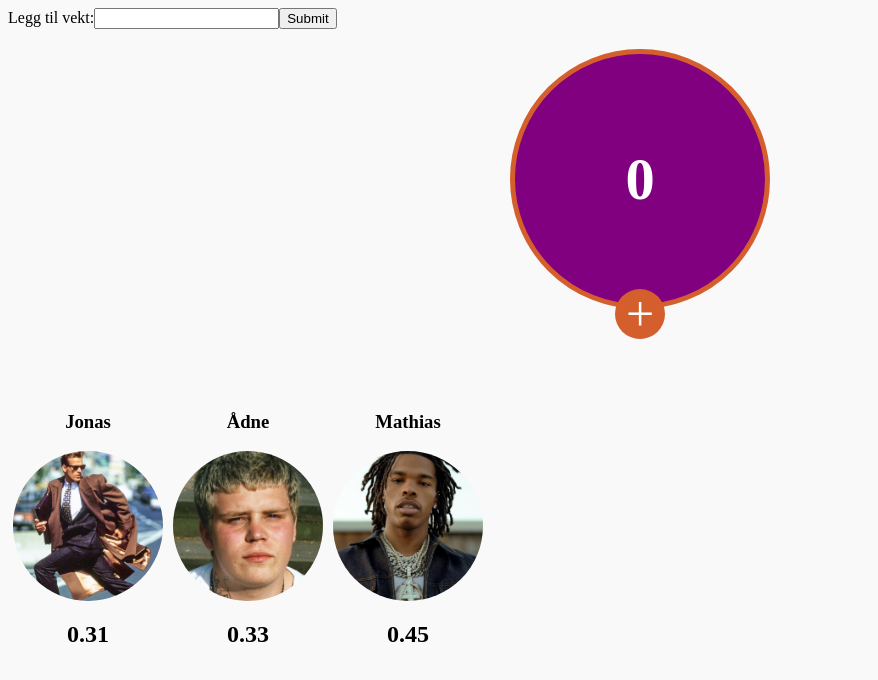
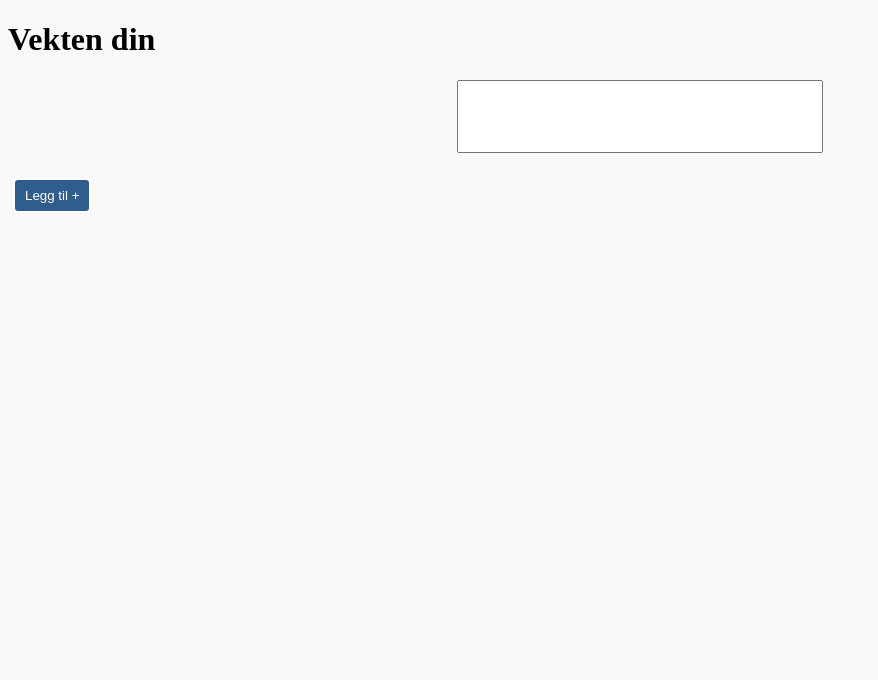
Before and after one commit to bragerosberg/gutta-bar, a React (Create React App) app: page / in a window 1280 px wide. Shown: the top 680 px of the page, without its empty margins (0-878 px from the left). Built offline with nearby package versions, Linux system fonts and the light colour scheme.

Commit message:
feat: minor design updates tweaks to WeightForm component

```diff
--- a/src/App.css
+++ b/src/App.css
@@ -29,7 +29,7 @@ html {
   background: #2F5D8C;
   color: white;
   font-size: 50px;
-  border: 5px solid #D55E2D;
+  border: 3px solid black;
 }
 
 
@@ -46,7 +46,8 @@ html {
   vertical-align: middle;
   border-radius: 50%;
   /* may require vendor prefixes */
-    background: #D55E2D;
+  background: green;
   color: white;
   font-size: 50px;
+  border: 2px solid black;
 }
--- a/src/App.js
+++ b/src/App.js
@@ -93,6 +93,7 @@ const App = () => {
             getSessionLengthInHours(newUnits)
           ).toFixed(2)
     );
+    saveKeyToLocalStorage("units", JSON.stringify(newUnits));
   };
 
   useEffect(() => {
@@ -147,7 +148,7 @@ const App = () => {
           setWeight={setWeight}
         />
       )}
-      {!addUnit && (
+      {!addUnit && weight && (
         <div>
           <aside>
             <section
--- a/src/components/WeightForm.jsx
+++ b/src/components/WeightForm.jsx
@@ -1,4 +1,6 @@
 import { saveKeyToLocalStorage } from "../utils";
+import { colorPalette } from "../theme";
+import Button from "./Button";
 
 const WeightForm = ({ weight, input, updateInput, setWeight }) => {
   const handleSubmit = (e) => {
@@ -11,14 +13,33 @@ const WeightForm = ({ weight, input, updateInput, setWeight }) => {
   return (
     <form onSubmit={handleSubmit}>
       <label>
-        Legg til vekt:
+        <h1>Vekten din</h1>
         <input
+          style={{
+            display: "flex",
+            alignItems: "center",
+            margin: "0 auto",
+            padding: 20,
+            fontSize: 25,
+            marginBottom: 20,
+          }}
           type="number"
           value={weight}
           onChange={(e) => updateInput(e.target.value)}
         />
       </label>
-      <input type="submit" />
+      <Button
+        type="submit"
+        onClick={() => {
+          localStorage.removeItem("units");
+          window.location.reload();
+        }}
+        color={colorPalette.white}
+        borderColor={colorPalette.white}
+        backgroundColor={colorPalette.royal}
+      >
+        Legg til +
+      </Button>
     </form>
   );
 };
```
Lines whose indentation alone changed are shown as unchanged.
